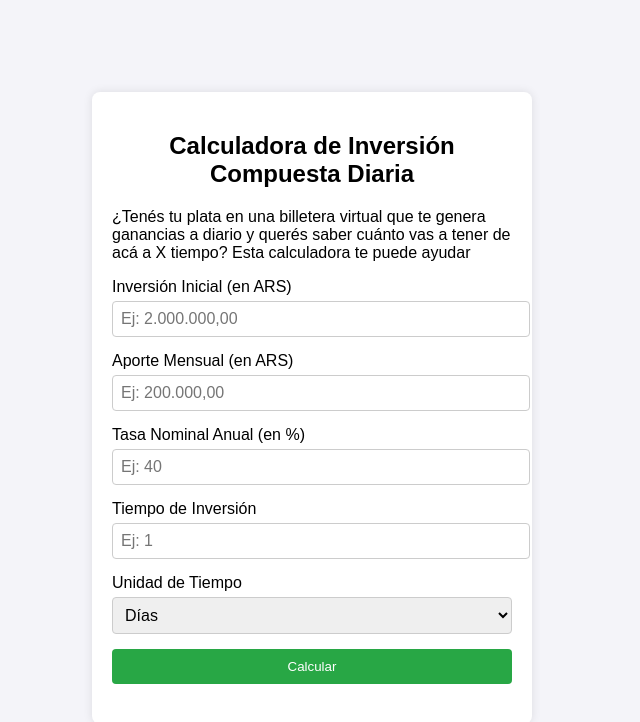
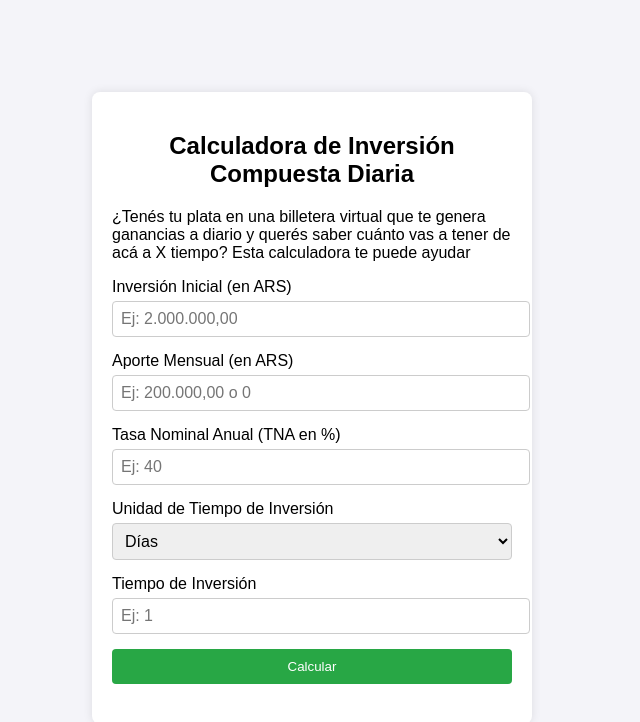
Before and after one commit to EZE404/calcInteresCompuestoDiario, a plain HTML site: page index.html in a window 1280 px wide. Shown: the whole page, without its empty margins (328-968 px from the left). Drawn offline with Linux system fonts and the light colour scheme.

Commit message:
Update index.html

```diff
--- a/index.html
+++ b/index.html
@@ -68,23 +68,23 @@
             </div>
             <div class="form-group">
                 <label for="aporteMensual">Aporte Mensual (en ARS)</label>
-                <input type="text" id="aporteMensual" placeholder="Ej: 200.000,00" required>
+                <input type="text" id="aporteMensual" placeholder="Ej: 200.000,00 o 0" required>
             </div>
             <div class="form-group">
-                <label for="tna">Tasa Nominal Anual (en %)</label>
+                <label for="tna">Tasa Nominal Anual (TNA en %)</label>
                 <input type="number" id="tna" placeholder="Ej: 40" required min="0" max="100">
             </div>
             <div class="form-group">
-                <label for="tiempo">Tiempo de Inversión</label>
-                <input type="number" id="tiempo" placeholder="Ej: 1" required min="1">
-            </div>
-            <div class="form-group">
-                <label for="unidadTiempo">Unidad de Tiempo</label>
+                <label for="unidadTiempo">Unidad de Tiempo de Inversión</label>
                 <select id="unidadTiempo" required>
                     <option value="dias">Días</option>
                     <option value="meses">Meses</option>
                     <option value="anios">Años</option>
                 </select>
+            </div>
+                <div class="form-group">
+                <label for="tiempo">Tiempo de Inversión</label>
+                <input type="number" id="tiempo" placeholder="Ej: 1" required min="1">
             </div>
             <button type="submit" class="btn">Calcular</button>
         </form>
```
